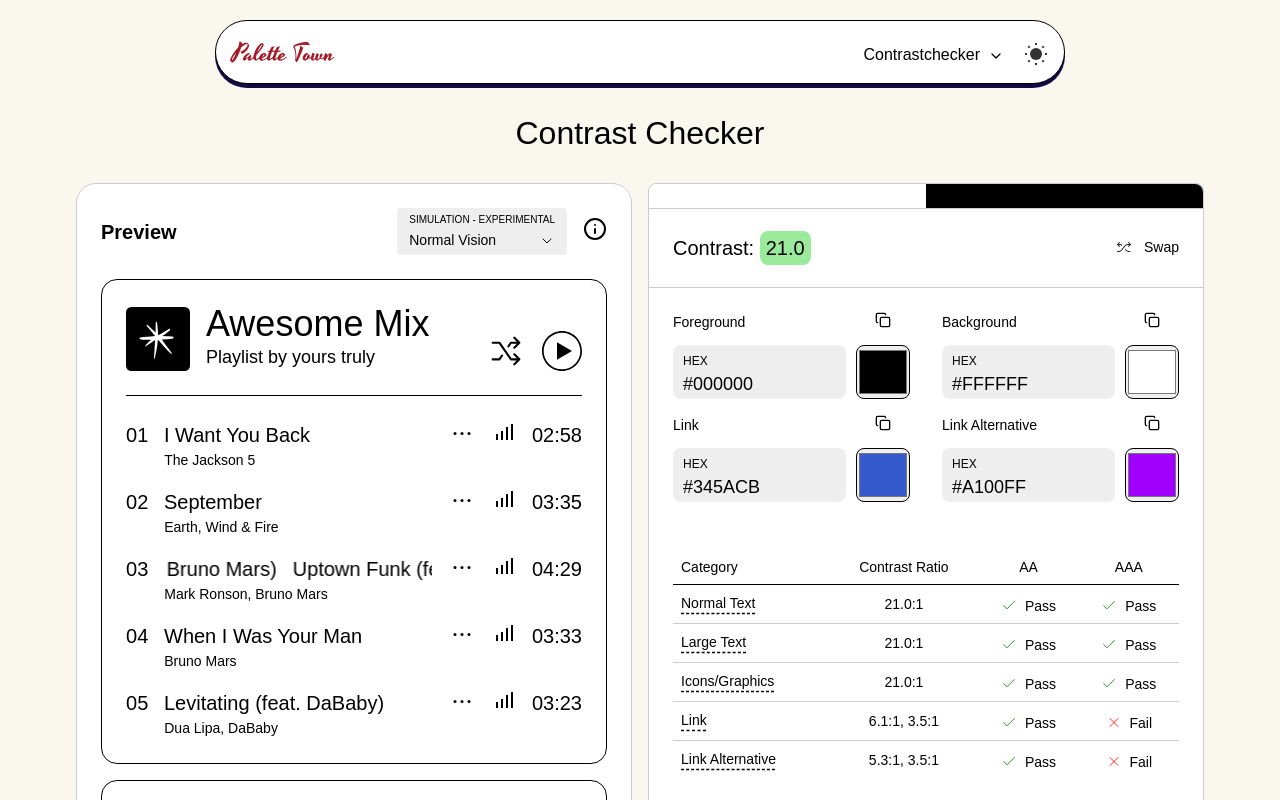
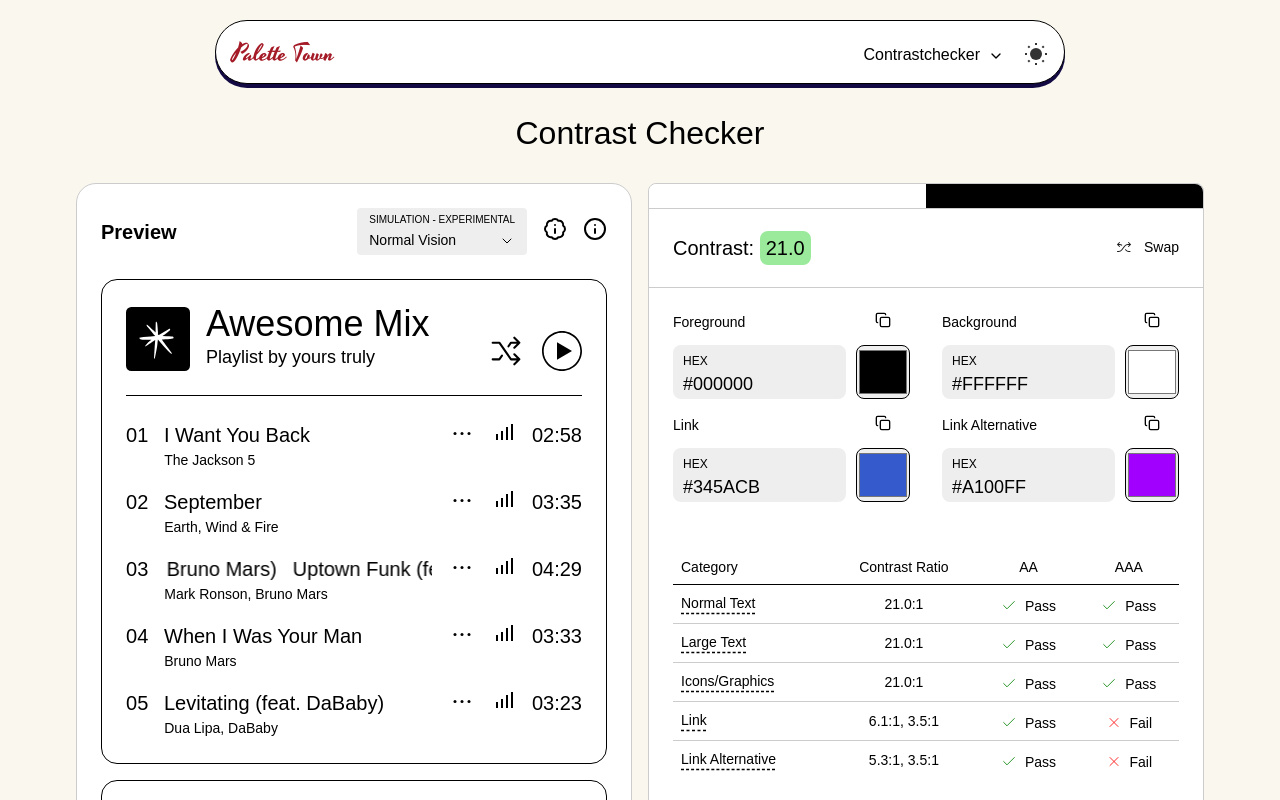
Before and after one commit to nithyarakash-t/palette-town, a React (Vite) app: page /contrastchecker in a window 1280 px wide. Shown: the top 800 px of the page. Built offline with nearby package versions, Linux system fonts and the light colour scheme; a web font is replaced by a local one.

Commit message:
added a tooltip for desc.

```diff
--- a/src/components/apps/contrast-checker/preview/Preview.tsx
+++ b/src/components/apps/contrast-checker/preview/Preview.tsx
@@ -195,7 +195,14 @@ export function Simulation({simulation, setSimulation}:{simulation:ColorDeficien
                     </ul>
                 </div>
             </label>
-            <Tooltip content="Color simulations show an approximation of how selected colors might appear to users with different forms of color visual deficiency." position="top" delay={300}>
+            <Tooltip content={<>Normal Vision — full color perception.<br />Protanopia — no red (severe).<br />Protanomaly — reduced red (~18% here).<br />Deuteranopia — no green (severe).<br />Deuteranomaly — reduced green (~26% here).<br />Tritanopia — no blue (severe).<br />Tritanomaly — reduced blue (~18% here).<br />Achromatopsia — full grayscale (severe).<br />Achromatomaly — partial desaturation (~54% here).</>} position="left" delay={300}>
+                <button type="button"  className='cxc-simulation__info' aria-label="Color simulations show an approximation of how selected colors might appear to users with different forms of color visual deficiency.">
+                    <svg aria-hidden='true' xmlns="http://www.w3.org/2000/svg" width="24" height="24" viewBox="0 0 24 24" fill="none" stroke="currentColor" stroke-width="2" stroke-linecap="round" stroke-linejoin="round">
+                        <path d="M3.85 8.62a4 4 0 0 1 4.78-4.77 4 4 0 0 1 6.74 0 4 4 0 0 1 4.78 4.78 4 4 0 0 1 0 6.74 4 4 0 0 1-4.77 4.78 4 4 0 0 1-6.75 0 4 4 0 0 1-4.78-4.77 4 4 0 0 1 0-6.76Z"/><line x1="12" x2="12" y1="16" y2="12"/><line x1="12" x2="12.01" y1="8" y2="8"/>
+                    </svg>
+                </button>
+            </Tooltip>
+            <Tooltip content="Color simulations show an approximation of how selected colors might appear to users with different forms of color visual deficiency." position="left" delay={300}>
                 <button type="button"  className='cxc-simulation__info' aria-label="Color simulations show an approximation of how selected colors might appear to users with different forms of color visual deficiency.">
                     <svg aria-hidden='true' xmlns="http://www.w3.org/2000/svg" width="24" height="24" viewBox="0 0 24 24" fill="none" stroke="currentColor" strokeWidth="2" strokeLinecap="round" strokeLinejoin="round">
                         <circle cx="12" cy="12" r="10"/><path d="M12 16v-4"/><path d="M12 8h.01"/>
```
Also changed, not shown: 1 other file (tests, documents, lock files or other folders).
